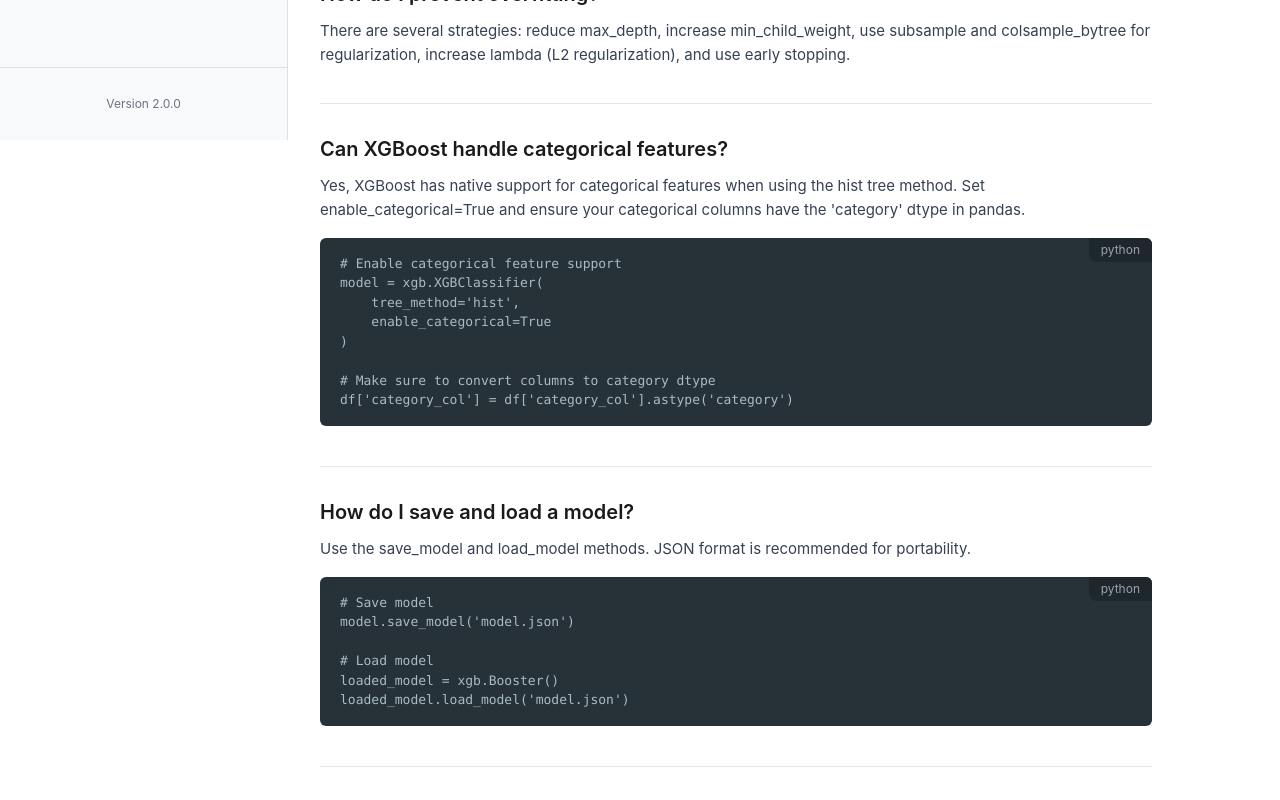
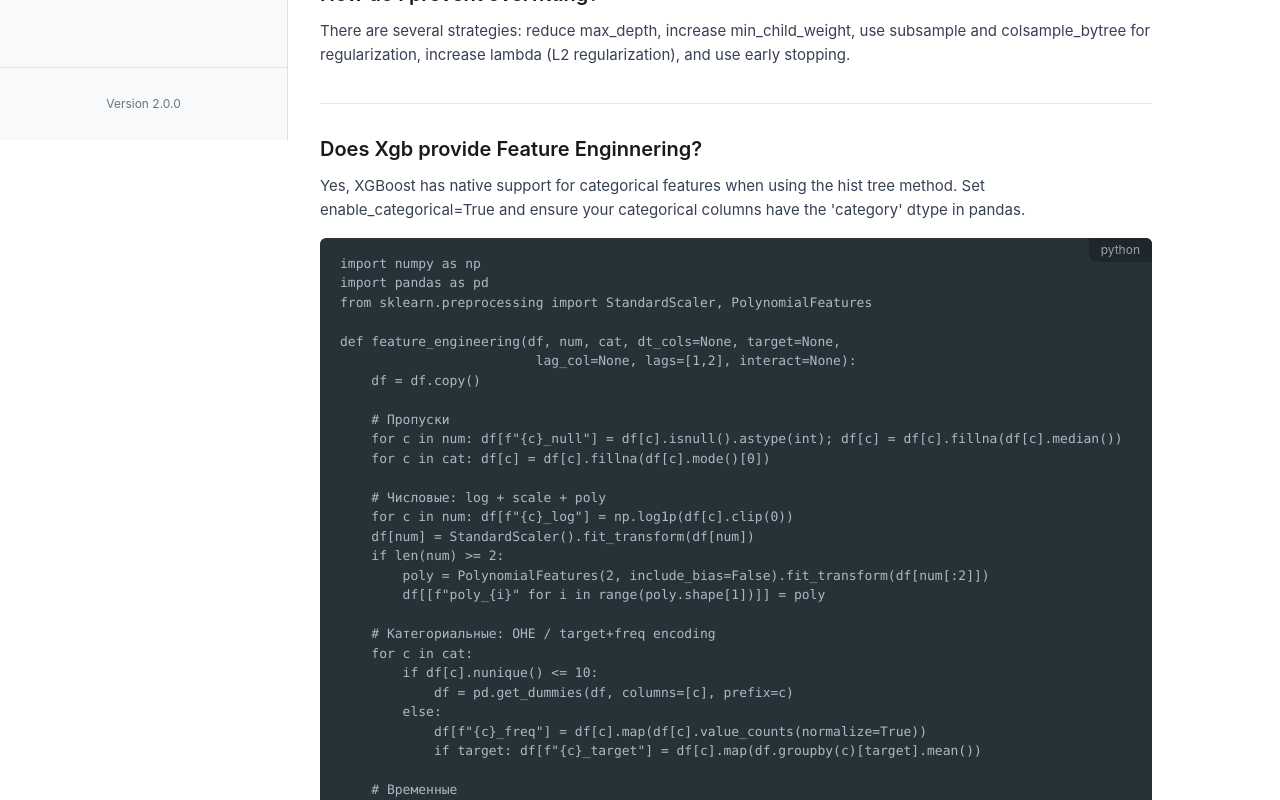
Before and after one commit to Toqtabul/XGBdoc, a React (Vite) app: page /faq in a window 1280 px wide. Shown: the part 660-1460 px from the top of the page. Built offline with nearby package versions, Linux system fonts and the light colour scheme.

Commit message:
Revise FAQ entries and add feature engineering function
Updated FAQ with new questions and feature engineering details.

```diff
--- a/src/pages/FAQ.jsx
+++ b/src/pages/FAQ.jsx
@@ -21,26 +21,66 @@ const faqs = [
     answer: "There are several strategies: reduce max_depth, increase min_child_weight, use subsample and colsample_bytree for regularization, increase lambda (L2 regularization), and use early stopping."
   },
   {
-    question: "Can XGBoost handle categorical features?",
+    question: "Does Xgb provide Feature Enginnering?",
     answer: "Yes, XGBoost has native support for categorical features when using the hist tree method. Set enable_categorical=True and ensure your categorical columns have the 'category' dtype in pandas.",
-    code: `# Enable categorical feature support
-model = xgb.XGBClassifier(
-    tree_method='hist',
-    enable_categorical=True
-)
+    code: `import numpy as np
+import pandas as pd
+from sklearn.preprocessing import StandardScaler, PolynomialFeatures
 
-# Make sure to convert columns to category dtype
-df['category_col'] = df['category_col'].astype('category')`
-  },
-  {
-    question: "How do I save and load a model?",
-    answer: "Use the save_model and load_model methods. JSON format is recommended for portability.",
-    code: `# Save model
-model.save_model('model.json')
+def feature_engineering(df, num, cat, dt_cols=None, target=None,
+                         lag_col=None, lags=[1,2], interact=None):
+    df = df.copy()
 
-# Load model
-loaded_model = xgb.Booster()
-loaded_model.load_model('model.json')`
+    # Пропуски
+    for c in num: df[f"{c}_null"] = df[c].isnull().astype(int); df[c] = df[c].fillna(df[c].median())
+    for c in cat: df[c] = df[c].fillna(df[c].mode()[0])
+
+    # Числовые: log + scale + poly
+    for c in num: df[f"{c}_log"] = np.log1p(df[c].clip(0))
+    df[num] = StandardScaler().fit_transform(df[num])
+    if len(num) >= 2:
+        poly = PolynomialFeatures(2, include_bias=False).fit_transform(df[num[:2]])
+        df[[f"poly_{i}" for i in range(poly.shape[1])]] = poly
+
+    # Категориальные: OHE / target+freq encoding
+    for c in cat:
+        if df[c].nunique() <= 10:
+            df = pd.get_dummies(df, columns=[c], prefix=c)
+        else:
+            df[f"{c}_freq"] = df[c].map(df[c].value_counts(normalize=True))
+            if target: df[f"{c}_target"] = df[c].map(df.groupby(c)[target].mean())
+
+    # Временные
+    for c in (dt_cols or []):
+        dt = pd.to_datetime(df[c])
+        df[f"{c}_hour"] = dt.dt.hour; df[f"{c}_dow"] = dt.dt.dayofweek
+        df[f"{c}_month"] = dt.dt.month; df[f"{c}_weekend"] = (dt.dt.dayofweek >= 5).astype(int)
+
+    # Лаги + rolling
+    if lag_col:
+        for l in lags: df[f"{lag_col}_lag{l}"] = df[lag_col].shift(l)
+        df[f"{lag_col}_roll3"] = df[lag_col].shift(1).rolling(3).mean()
+
+    # Взаимодействия
+    if interact:
+        a, b = interact
+        df[f"{a}x{b}"] = df[a] * df[b]; df[f"{a}d{b}"] = df[a] / (df[b] + 1)
+
+    return df
+
+
+# Пример
+if __name__ == "__main__":
+    df = pd.DataFrame({
+        "age": [25, np.nan, 35, 40], "income": [1000, 5000, 300, 8000],
+        "cat": ["A","B","A","C"], "city": ["x","y","x","z"],
+        "ts": pd.date_range("2024-01-01", periods=4, freq="h"),
+        "sales": [10, 20, 15, 25], "target": [0.1, 0.9, 0.4, 0.7]
+    })
+    out = feature_engineering(df, num=["age","income"], cat=["cat","city"],
+                               dt_cols=["ts"], target="target",
+                               lag_col="sales", interact=("age","income"))
+    print(f"{df.shape[1]} → {out.shape[1]} признаков")`
   },
   {
     question: "What's the difference between native API and scikit-learn API?",
```
